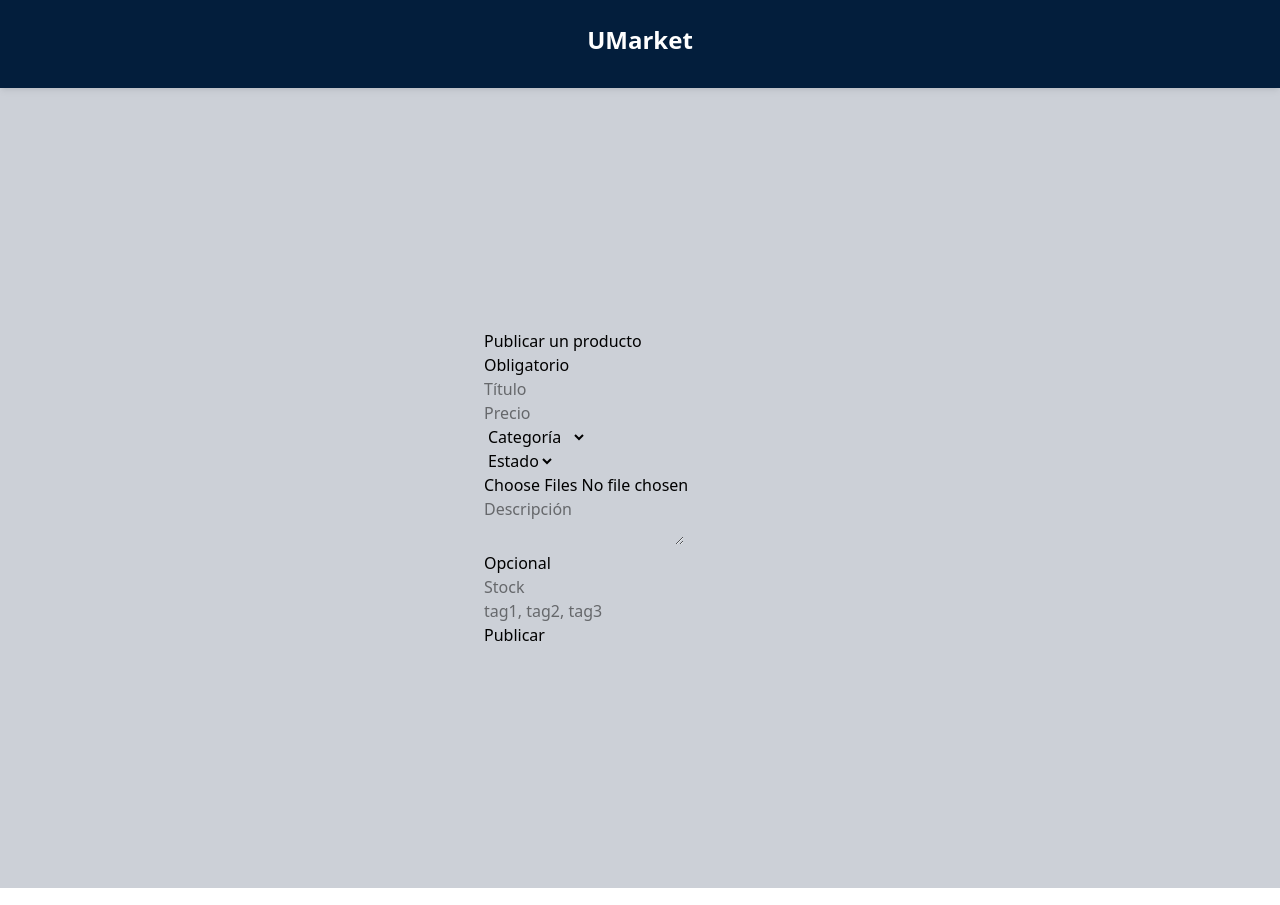
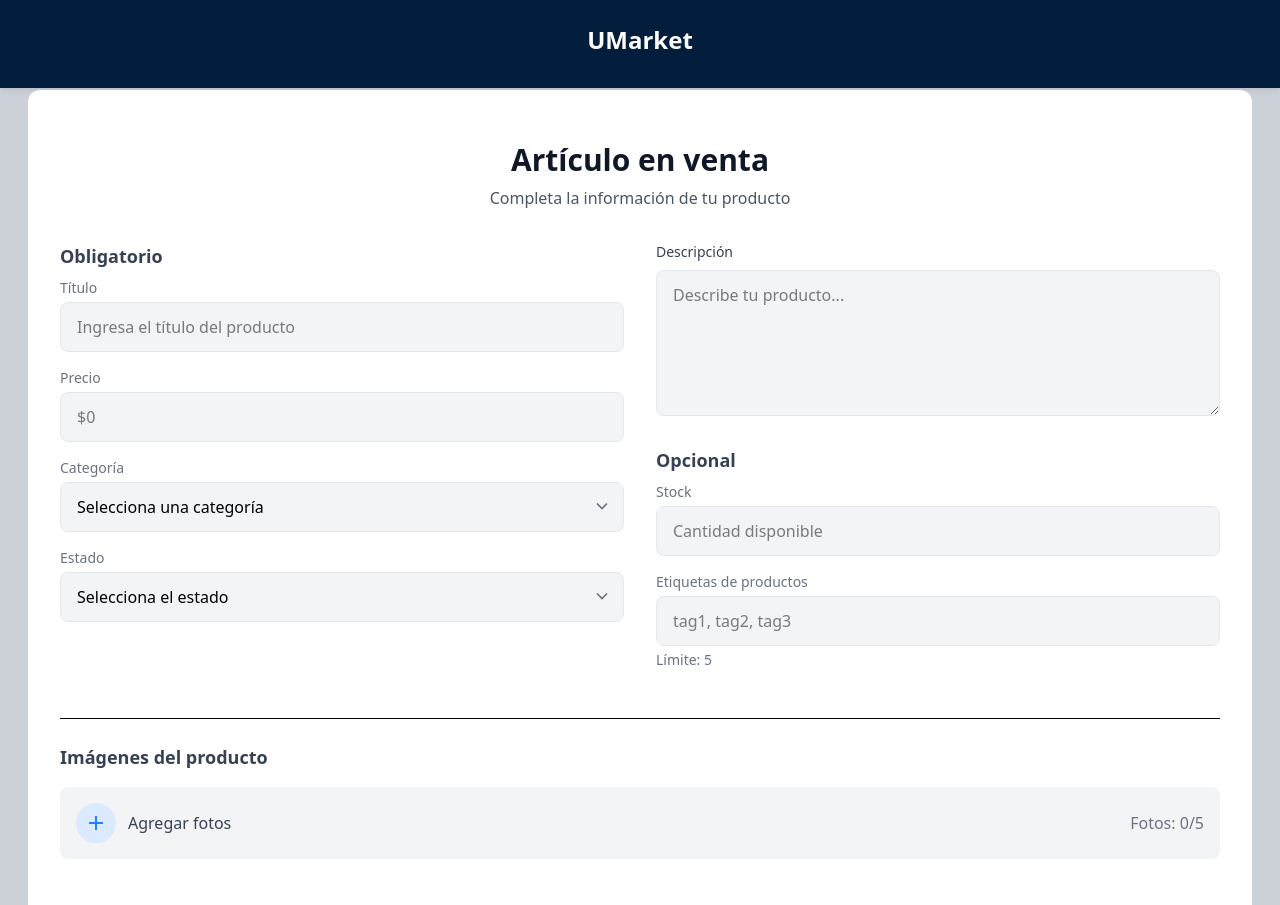
Before and after one commit to CrisIsla/umarket, a React (Vite) app in the folder frontend/: page /products/new in a window 1280 px wide. Shown: the top 905 px of the page. Built offline with nearby package versions, Linux system fonts and the light colour scheme.

Commit message:
feat(front): added feature to add and remove images on 'ProductForm', added style to the component

```diff
--- a/frontend/src/components/ProductForm.tsx
+++ b/frontend/src/components/ProductForm.tsx
@@ -1,4 +1,3 @@
-import React from "react";
 import { useForm } from "@/hooks/useForm";
 
 interface ProductFormData {
@@ -9,8 +8,8 @@ interface ProductFormData {
   stock: string;
   tags: string;
   description: string;
-  images: string[];
-  [key: string]: string | string[] | null;
+  images: File[];
+  [key: string]: string | File[];
 }
 
 const initialFormData: ProductFormData = {
@@ -34,13 +33,19 @@ const categories = [
 ];
 
 const statuses = [
-  { value: "nuevo", label: "Nuevo" },
-  { value: "usado", label: "Usado" },
+  { value: "new", label: "Nuevo" },
+  { value: "used", label: "Usado" },
 ];
 
 export const ProductForm: React.FC = () => {
-  const { formState, onInputChange, onResetForm } =
-    useForm<ProductFormData>(initialFormData);
+  const {
+    formState,
+    onInputChange,
+    onResetForm,
+    onImageChange,
+    imageCount,
+    onRemoveImage,
+  } = useForm<ProductFormData>(initialFormData);
 
   const handleSubmit = (e: React.FormEvent) => {
     e.preventDefault();
@@ -55,107 +60,190 @@ export const ProductForm: React.FC = () => {
         .filter(Boolean),
     };
 
+    // para luego enviar datos al endpoint
     console.log("Enviando datos:", dataToSend);
-
     onResetForm();
   };
 
   return (
-    <form onSubmit={handleSubmit}>
-      <section>
-        <h1>Publicar un producto</h1>
-      </section>
-      <section>
-        <p>Obligatorio</p>
+    <div className="w-full bg-white rounded-t-xl rounded-b-4xl py-5">
+      <div className="p-8">
+        <h1 className="text-3xl font-bold text-gray-900 mb-2 justify-center flex">
+          Artículo en venta
+        </h1>
+        <p className="text-gray-600 mb-8 justify-center flex">
+          Completa la información de tu producto
+        </p>
+
+        <form
+          onSubmit={handleSubmit}
+          className="grid grid-cols-1 md:grid-cols-2 gap-8"
+        >
+          <div className="space-y-6">
             <div>
+              <label className="block text-lg font-semibold text-gray-700 mb-2">
+                Obligatorio
+              </label>
+
+              <div className="mb-4">
+                <label
+                  htmlFor="name"
+                  className="block text-sm text-gray-500 mb-1"
+                >
+                  Título
+                </label>
                 <input
                   type="text"
                   id="name"
                   name="name"
-            placeholder="Título"
+                  placeholder="Ingresa el título del producto"
                   value={formState.name}
                   onChange={onInputChange}
+                  className="w-full px-4 py-3 bg-gray-100 rounded-lg border border-gray-200 focus:outline-none focus:ring-2 focus:ring-blue-500"
+                  required
                 />
               </div>
 
-        <div>
+              <div className="mb-4">
+                <label
+                  htmlFor="cost"
+                  className="block text-sm text-gray-500 mb-1"
+                >
+                  Precio
+                </label>
                 <input
                   type="number"
                   id="cost"
                   name="cost"
-            placeholder="Precio"
+                  placeholder="$0"
                   value={formState.cost}
                   onChange={onInputChange}
+                  className="w-full px-4 py-3 bg-gray-100 rounded-lg border border-gray-200 focus:outline-none focus:ring-2 focus:ring-blue-500"
+                  required
                 />
               </div>
 
-        <div>
+              <div className="mb-4">
+                <label
+                  htmlFor="category"
+                  className="block text-sm text-gray-500 mb-1"
+                >
+                  Categoría
+                </label>
+                <div className="relative">
                   <select
                     id="category"
                     name="category"
                     value={formState.category}
                     onChange={onInputChange}
+                    className="w-full px-4 py-3 bg-gray-100 rounded-lg border border-gray-200 focus:outline-none focus:ring-2 focus:ring-blue-500 appearance-none cursor-pointer"
+                    required
                   >
-            <option value="">Categoría</option>
+                    <option value="">Selecciona una categoría</option>
                     {categories.map((cat) => (
                       <option key={cat} value={cat}>
                         {cat}
                       </option>
                     ))}
                   </select>
+                  <div className="absolute right-3 top-3.5 pointer-events-none">
+                    <svg
+                      className="w-5 h-5 text-gray-500"
+                      fill="none"
+                      stroke="currentColor"
+                      viewBox="0 0 24 24"
+                    >
+                      <path strokeWidth="2" d="m6 9 6 6 6-6"></path>
+                    </svg>
+                  </div>
+                </div>
               </div>
 
-        <div>
+              <div className="mb-4">
+                <label
+                  htmlFor="status"
+                  className="block text-sm text-gray-500 mb-1"
+                >
+                  Estado
+                </label>
+                <div className="relative">
                   <select
                     id="status"
                     name="status"
                     value={formState.status}
                     onChange={onInputChange}
+                    className="w-full px-4 py-3 bg-gray-100 rounded-lg border border-gray-200 focus:outline-none focus:ring-2 focus:ring-blue-500 appearance-none"
+                    required
                   >
-            <option value="">Estado</option>
+                    <option value="">Selecciona el estado</option>
                     {statuses.map((opt) => (
                       <option key={opt.value} value={opt.value}>
                         {opt.label}
                       </option>
                     ))}
                   </select>
+                  <div className="absolute right-3 top-3.5 pointer-events-none">
+                    <svg
+                      className="w-5 h-5 text-gray-500"
+                      fill="none"
+                      stroke="currentColor"
+                      viewBox="0 0 24 24"
+                    >
+                      <path strokeWidth="2" d="m6 9 6 6 6-6"></path>
+                    </svg>
+                  </div>
+                </div>
+              </div>
+            </div>
           </div>
 
+          <div className="space-y-6">
             <div>
-          <input
-            type="file"
-            id="images"
-            name="images"
-            placeholder="Seleccionar fotos"
-            multiple
+              <label className="block text-sm font-medium text-gray-700 mb-2">
+                Descripción
+              </label>
+              <textarea
+                id="description"
+                name="description"
+                placeholder="Describe tu producto..."
+                value={formState.description}
                 onChange={onInputChange}
+                rows={5}
+                className="w-full px-4 py-3 bg-gray-100 rounded-lg border border-gray-200 focus:outline-none focus:ring-2 focus:ring-blue-500"
+                required
               />
             </div>
 
             <div>
-          <textarea
-            id="description"
-            name="description"
-            placeholder="Descripción"
-            value={formState.description}
-            onChange={onInputChange}
-          />
-        </div>
-      </section>
+              <label className="block text-lg font-semibold text-gray-700 mb-2">
+                Opcional
+              </label>
 
-      <section>
-        <p>Opcional</p>
-        <div>
+              <div className="mb-4">
+                <label
+                  htmlFor="stock"
+                  className="block text-sm text-gray-500 mb-1"
+                >
+                  Stock
+                </label>
                 <input
                   type="number"
                   id="stock"
                   name="stock"
-            placeholder="Stock"
+                  placeholder="Cantidad disponible"
                   value={formState.stock}
                   onChange={onInputChange}
+                  className="w-full px-4 py-3 bg-gray-100 rounded-lg border border-gray-200 focus:outline-none focus:ring-2 focus:ring-blue-500"
                 />
               </div>
-        <div>
+
+              <div className="mb-4">
+                <label
+                  htmlFor="tags"
+                  className="block text-sm text-gray-500 mb-1"
+                >
+                  Etiquetas de productos
+                </label>
                 <input
                   type="text"
                   id="tags"
@@ -163,11 +251,86 @@ export const ProductForm: React.FC = () => {
                   placeholder="tag1, tag2, tag3"
                   value={formState.tags}
                   onChange={onInputChange}
+                  className="w-full px-4 py-3 bg-gray-100 rounded-lg border border-gray-200 focus:outline-none focus:ring-2 focus:ring-blue-500"
+                />
+                <p className="text-sm text-gray-500 mt-1">Límite: 5</p>
+              </div>
+            </div>
+          </div>
+
+          <div className="md:col-span-2 border-t pt-6">
+            <label className="block text-lg font-semibold text-gray-700 mb-4">
+              Imágenes del producto
+            </label>
+
+            <div className="flex items-center justify-between bg-gray-100 p-4 rounded-lg">
+              <div className="flex items-center">
+                <label
+                  htmlFor="images"
+                  className="flex items-center cursor-pointer"
+                >
+                  <div className="w-10 h-10 rounded-full bg-blue-100 flex items-center justify-center mr-3">
+                    <svg
+                      className="w-6 h-6 text-blue-500"
+                      fill="none"
+                      stroke="currentColor"
+                      viewBox="0 0 24 24"
+                    >
+                      <path strokeWidth="2" d="M12 5v14m-7-7h14"></path>
+                    </svg>
+                  </div>
+                  <span className="text-gray-700">Agregar fotos</span>
+                </label>
+                <input
+                  type="file"
+                  id="images"
+                  name="images"
+                  multiple
+                  disabled={imageCount >= 5}
+                  onChange={onImageChange}
+                  className="hidden"
+                  accept="image/*"
                 />
               </div>
-      </section>
+              <p className="text-gray-500">Fotos: {imageCount}/5</p>
+            </div>
 
-      <button type="submit">Publicar</button>
+            <div>
+              <div className="flex flex-wrap gap-4 mt-4">
+                {formState.images &&
+                  formState.images.length > 0 &&
+                  formState.images.map((file, idx) => (
+                    <div key={idx} className="relative w-24 h-24">
+                      <img
+                        src={URL.createObjectURL(file)}
+                        alt={`preview-${idx}`}
+                        className="w-full h-full object-cover rounded"
+                      />
+                      <button
+                        type="button"
+                        onClick={() => onRemoveImage(idx)}
+                        className="absolute top-1 right-1 bg-red-500 text-white rounded-full w-6 h-6 flex items-center justify-center text-xs hover:bg-red-700"
+                        title="Eliminar"
+                      >
+                        x
+                      </button>
+                    </div>
+                  ))}
+              </div>
+            </div>
+          </div>
+
+          {/* Este boton debería ser el componente button */}
+          <div className="md:col-span-2 flex justify-end">
+            <button
+              type="submit"
+              className="px-8 py-3 bg-[#031e3c] text-white rounded-lg hover:bg-blue-800 transition-colors ease-in-out flex items-center cursor-pointer"
+            >
+              <span>Publicar</span>
+            </button>
+          </div>
         </form>
+      </div>
+    </div>
   );
 };
```
Lines whose indentation alone changed are shown as unchanged.
